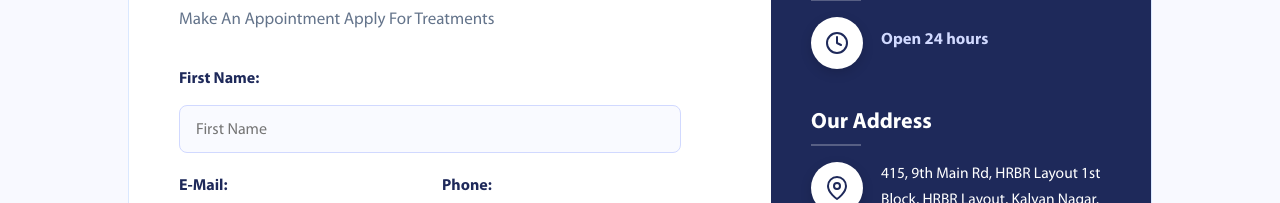
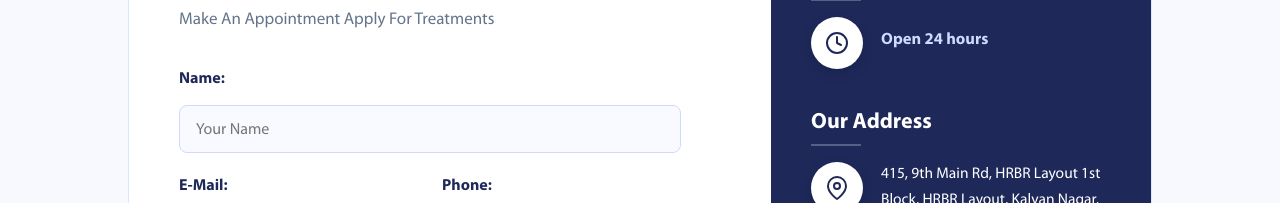
Before and after one commit to venkatesh02040/velpro-hospital, a React (Vite) app: page /contact in a window 1280 px wide. Shown: the part 562-765 px from the top of the page. Built offline with nearby package versions, Linux system fonts and the light colour scheme; no server answers; the HTML template or start-up script is replaced by a standard one.

Commit message:
loader added

```diff
--- a/src/Pages/Contact/Contact.jsx
+++ b/src/Pages/Contact/Contact.jsx
@@ -1,14 +1,76 @@
-import React from "react";
+import React, { useState } from "react";
 import { Link } from "react-router-dom";
 import { FiClock, FiMapPin, FiPhone } from "react-icons/fi";
-
 import Navbar from "../../Components/Navbar/Navbar";
 import Footer from "../../Components/Footer/Footer";
-
+import PrimaryButton from "../../Components/Buttons/PrimaryButton";
+import api from "../../Api/Api";
+import toast, { Toaster } from "react-hot-toast";   // ← added
 import "./Contact.css";
-import PrimaryButton from "../../Components/Buttons/PrimaryButton";
 
 const Contact = () => {
+  const [formData, setFormData] = useState({
+    name: "",
+    email: "",
+    phone_number: "",
+    content: "",
+  });
+
+  const [loading, setLoading] = useState(false);
+
+  const handleChange = (e) => {
+    const { name, value } = e.target;
+    setFormData((prev) => ({ ...prev, [name]: value }));
+  };
+
+  const handleSubmit = async (e) => {
+    e.preventDefault();
+    setLoading(true);
+
+    try {
+      await api.post("/api/messages/", formData);
+
+      // Success toast
+      toast.success("Your message sent successfully.", {
+        duration: 5000,
+        position: "top-center",
+        style: {
+          background: "#d1fae5",
+          color: "#065f46",
+          border: "1px solid #34d399",
+        },
+      });
+
+      // Reset form
+      setFormData({
+        name: "",
+        email: "",
+        phone_number: "",
+        content: "",
+      });
+    } catch (err) {
+      console.error("Failed to send message:", err);
+
+      // Error toast
+      const errorMsg =
+        err.response?.data?.detail ||
+        err.response?.data?.non_field_errors?.[0] ||
+        "Failed to send message. Please try again or contact us directly.";
+
+      toast.error(errorMsg, {
+        duration: 6000,
+        position: "top-center",
+        style: {
+          background: "#fee2e2",
+          color: "#991b1b",
+          border: "1px solid #f87171",
+        },
+      });
+    } finally {
+      setLoading(false);
+    }
+  };
+
   return (
     <>
       <Navbar />
@@ -34,39 +96,63 @@ const Contact = () => {
                 <p>Make An Appointment Apply For Treatments</p>
               </div>
 
-                            <form className="contact-form">
+              <form className="contact-form" onSubmit={handleSubmit}>
                 <div className="form">
                   <div className="form-group">
-                                        <label>First Name:</label>
-                                        <input type="text" placeholder="First Name" required />
+                    <label>Name:</label>
+                    <input
+                      type="text"
+                      name="name"
+                      placeholder="Your Name"
+                      value={formData.name}
+                      onChange={handleChange}
+                      required
+                    />
                   </div>
-
                 </div>
 
                 <div className="form-row">
                   <div className="form-group">
                     <label>E-Mail:</label>
-                                        <input type="email" placeholder="E-Mail" required />
+                    <input
+                      type="email"
+                      name="email"
+                      placeholder="E-Mail"
+                      value={formData.email}
+                      onChange={handleChange}
+                      required
+                    />
                   </div>
                   <div className="form-group">
                     <label>Phone:</label>
-                                        <input type="tel" placeholder="Phone" required />
+                    <input
+                      type="tel"
+                      name="phone_number"
+                      placeholder="Phone"
+                      value={formData.phone_number}
+                      onChange={handleChange}
+                      required
+                    />
                   </div>
                 </div>
-
-
 
                 <div className="form-group full-width">
                   <label>Message:</label>
                   <textarea
+                    name="content"
                     rows="6"
                     placeholder="Write A Message..."
+                    value={formData.content}
+                    onChange={handleChange}
                     required
                   ></textarea>
                 </div>
 
                 <div className="submit-btn">
-                                    <PrimaryButton text="Send Message" />
+                  <PrimaryButton
+                    text={loading ? "Sending..." : "Send Message"}
+                    disabled={loading}
+                  />
                 </div>
               </form>
             </div>
@@ -130,6 +216,34 @@ const Contact = () => {
       </div>
 
       <Footer />
+
+      {/* Add Toaster component once at the root level */}
+      <Toaster
+        position="top-center"
+        reverseOrder={false}
+        toastOptions={{
+          duration: 5000,
+          style: {
+            fontSize: "16px",
+            padding: "16px",
+            borderRadius: "10px",
+          },
+          success: {
+            style: {
+              background: "#d1fae5",
+              color: "#065f46",
+              border: "1px solid #34d399",
+            },
+          },
+          error: {
+            style: {
+              background: "#fee2e2",
+              color: "#991b1b",
+              border: "1px solid #f87171",
+            },
+          },
+        }}
+      />
     </>
   );
 };
```
Lines whose indentation alone changed are shown as unchanged.
